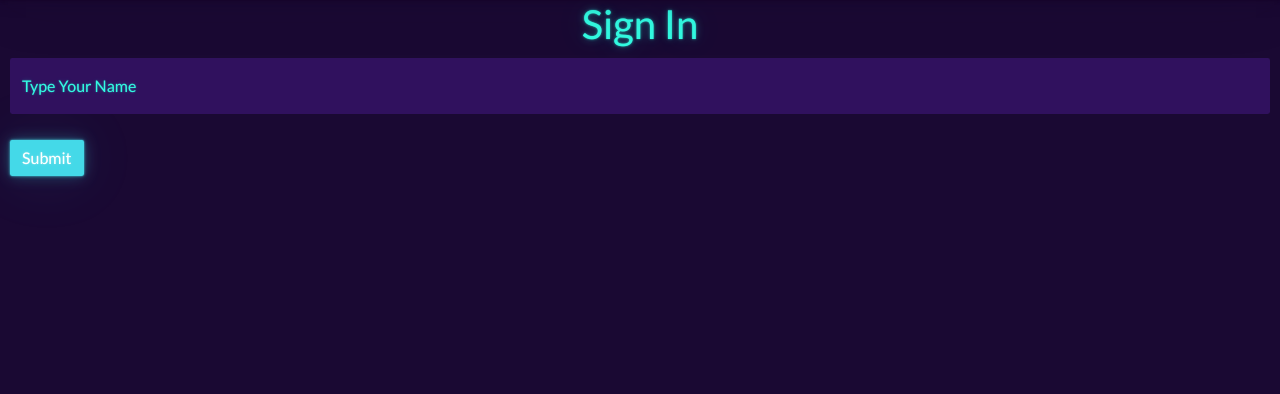
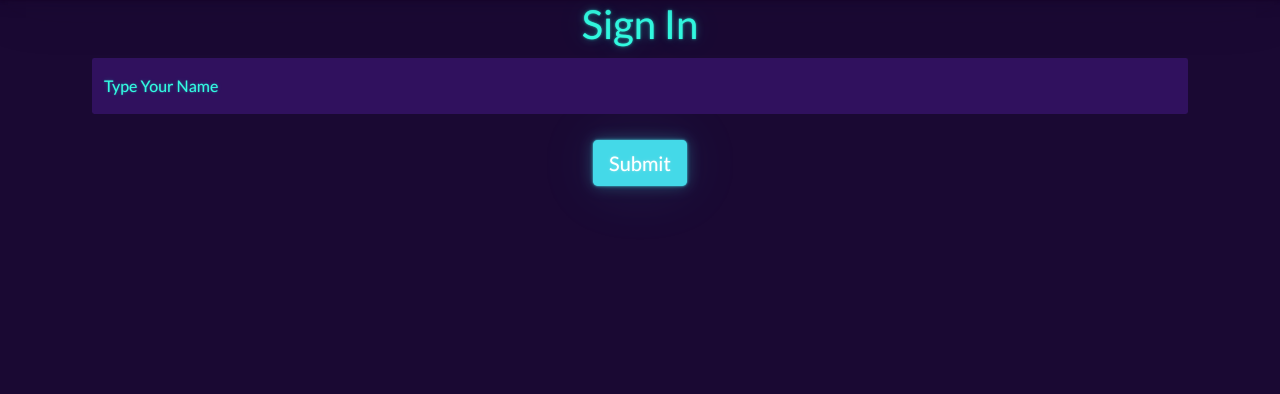
Before and after one commit to 3xiced/microblog, a Flask app: page /login in a window 1280 px wide. Shown: the part 56-450 px from the top of the page. Run offline with Flask 2, Linux system fonts and the light colour scheme; some libraries are stand-ins or nearby versions.

Commit message:
centered everything

```diff
--- a/app/templates/login.html
+++ b/app/templates/login.html
@@ -1,13 +1,16 @@
 {% extends "base.html" %}
 
 {% block content %}
-    <h1>Sign In</h1>
+    <h1 class="text-center">Sign In</h1>
     <form action="/index" method="post" novalidate>
+    <div class="container">
         <div class="form-floating mb-3">
             <input name="username" type="text" class="form-control" id="floatingInput" placeholder="Alexander">
             <label for="floatingInput">Type Your Name</label>
         </div>
-        <input type="submit" name="submitbutton" class="btn btn-light" value="Submit">
+        <div class="text-center">
+        <input type="submit" name="submitbutton" class="btn btn-light btn-lg" value="Submit">
+        </div>
         <style>
             div.form-floating{
                 margin: 10px;
@@ -17,9 +20,7 @@
                 position: center;
                 text-align: center;
             }
-            h1{
-                text-align: center;
-            }
         </style>
+    </div>
     </form>
 {% endblock %}
```
